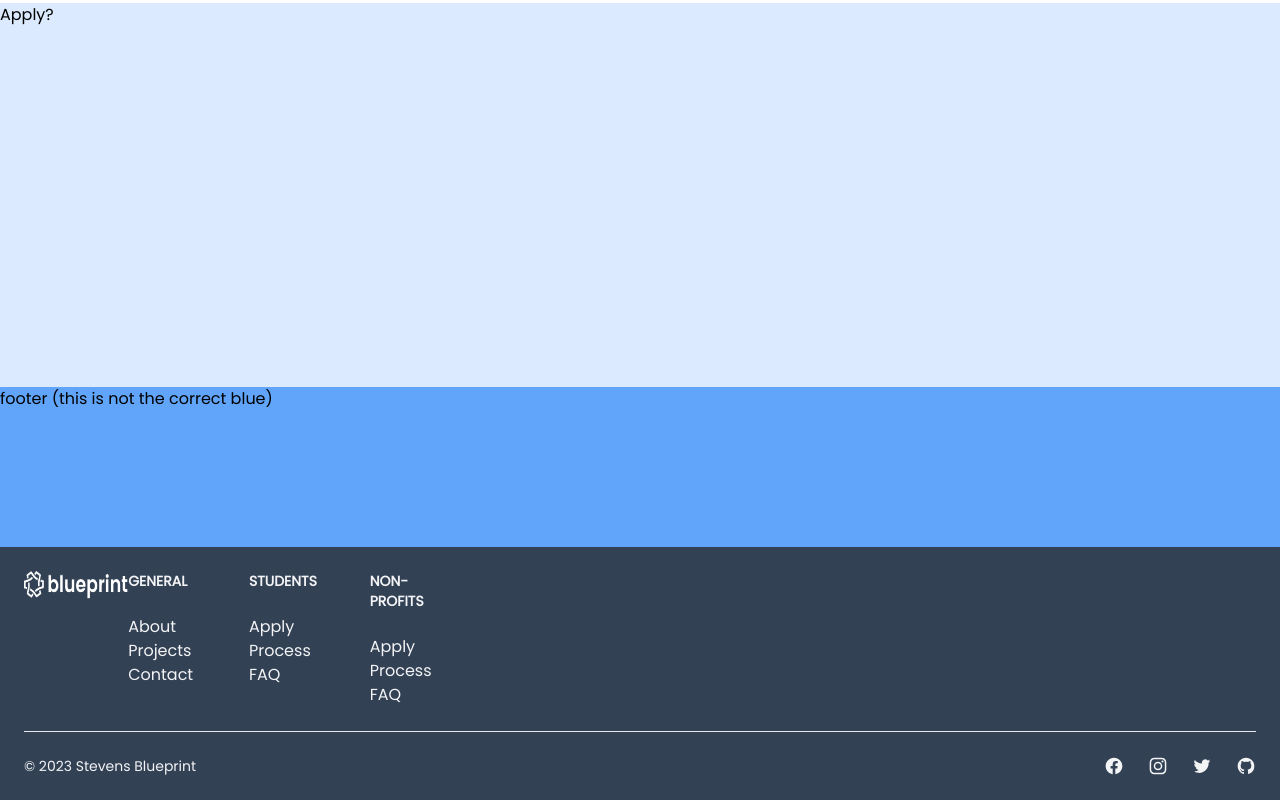
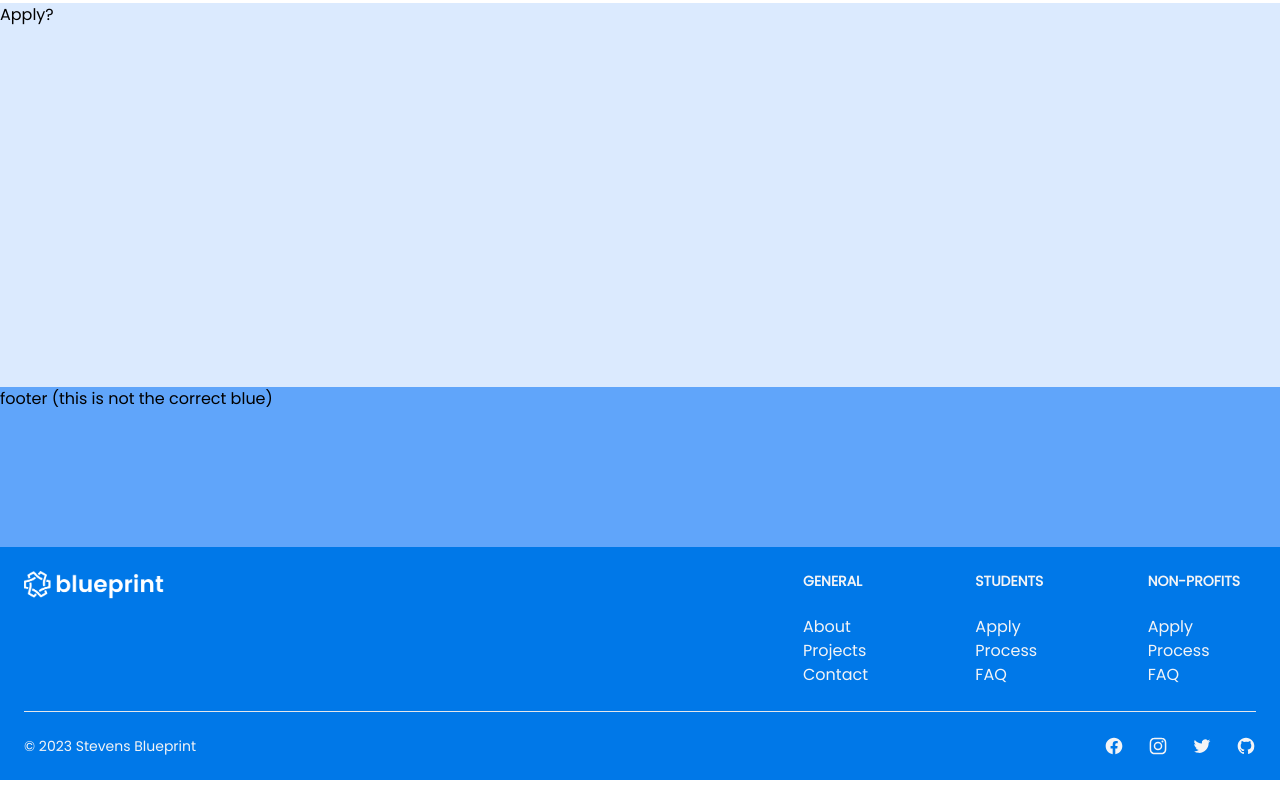
Before and after one commit to OwenTruong/blueprint_website, a React (Create React App) app: page / in a window 1280 px wide. Shown: the part 1438-2238 px from the top of the page. Built offline with nearby package versions, Linux system fonts and the light colour scheme.

Commit message:
updated footer color

```diff
--- a/src/components/Common/Footer.jsx
+++ b/src/components/Common/Footer.jsx
@@ -2,15 +2,15 @@ import logo from "../../assets/logo_banner_negative.png";
 
 function Footer() {
   return (
-    <footer className="p-4 bg-slate-700 sm:p-6 ">
+    <footer className="p-4 bg-primary sm:p-6 ">
       <div className="md:flex md:justify-between">
-        <div className="mb-6 md:mb-0">
+        <div className="mb-6 md:mb-0 pr-8">
           <a href="/" className="flex items-center">
             <img src={logo} className="h-8 mr-3" alt="Blueprint Logo" />
             <span className="self-center text-2xl font-semibold whitespace-nowrap " />
           </a>
         </div>
-        <div className="grid grid-cols-2 gap-8 sm:gap-20 sm:grid-cols-10">
+        <div className="grid grid-cols-2 gap-8 sm:gap-20 sm:grid-cols-3 pr-4">
           <div>
             <h2 className="mb-6 text-sm font-semibold text-gray-100 uppercase ">
               General
```
